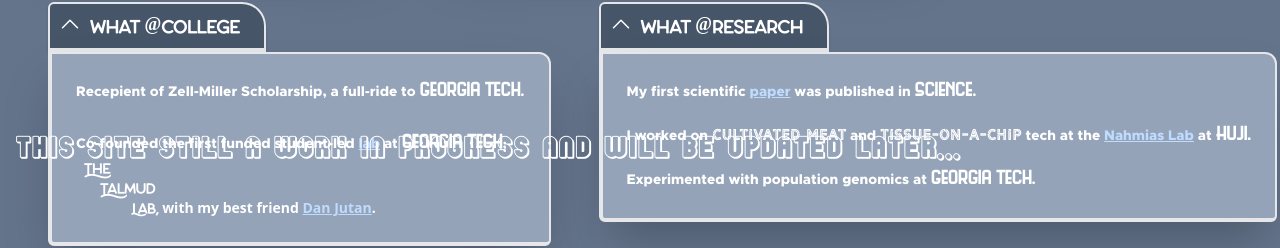
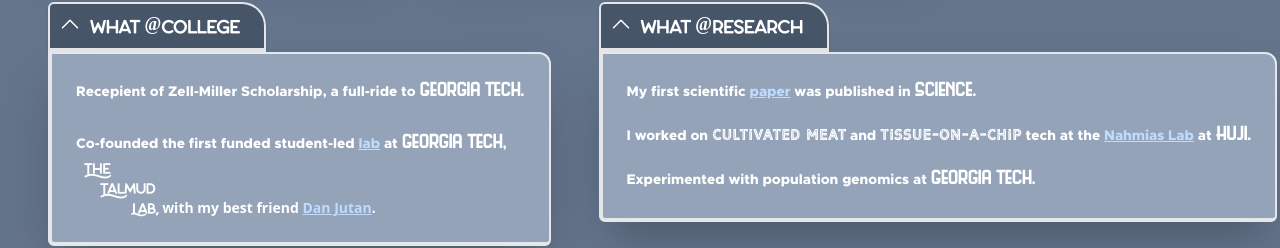
Before and after one commit to Shaun-Regenbaum/personal-site, a SvelteKit app: page / in a window 1280 px wide. Shown: the part 581-829 px from the top of the page. Built offline with nearby package versions, Linux system fonts and the light colour scheme; no server answers.

Commit message:
fixed main page

```diff
--- a/src/routes/+page.svelte
+++ b/src/routes/+page.svelte
@@ -208,7 +208,7 @@
 			</section> -->
 		</div>
 
-		<div class="absolute bottom-4 flex flex-row justify-center items-center">
+		<div class="mb-10 flex flex-row justify-center items-center">
 			<p class=" pl-4 font-rainy text-2xl pb-10">
 				This site still a work in Progress and will be updated later...
 			</p>
```
